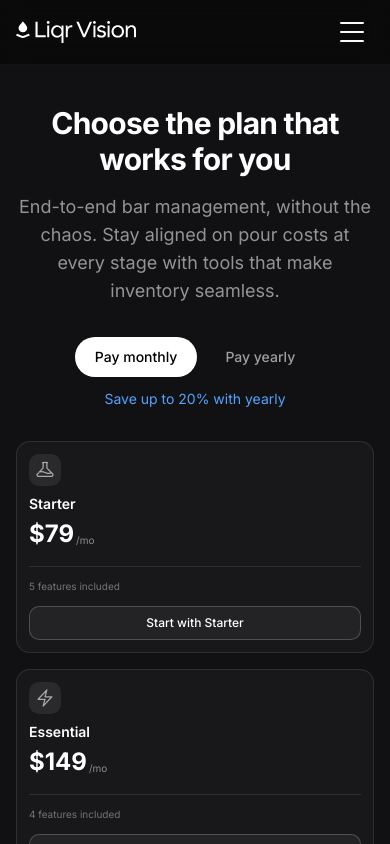
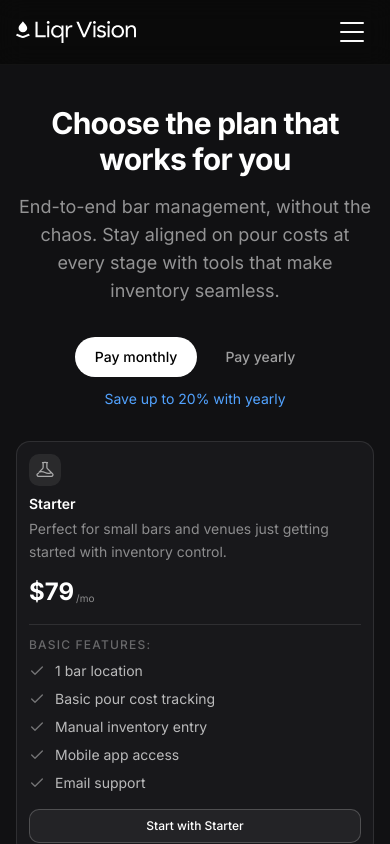
Before and after one commit to colewortman/UNO-Capstone, a Next.js app in the folder web/: page /UNO-Capstone/pricing in a window 390 px wide. Shown: the top 844 px of the page. Built offline with nearby package versions, Linux system fonts and the light colour scheme.

Commit message:
added description on cards for all devices

```diff
--- a/web/app/pricing/page.tsx
+++ b/web/app/pricing/page.tsx
@@ -185,7 +185,7 @@ export default function PricingPage() {
         </div>
       </div>
       <h2 className="mb-1 text-sm font-semibold sm:mb-1.5 sm:text-xl">{tier.name}</h2>
-      <p className="mb-3 hidden text-sm leading-relaxed text-white/50 sm:mb-4 sm:block">{tier.description}</p>
+      <p className="mb-3 text-sm leading-relaxed text-white/50 sm:mb-4">{tier.description}</p>
       <div className="mb-1 flex items-end gap-0.5 sm:gap-1">
         <span className="text-2xl font-bold sm:text-4xl">${getPrice(tier.monthly)}</span>
         <span className="mb-0.5 text-[10px] text-white/50 sm:mb-1 sm:text-sm">/mo</span>
@@ -197,10 +197,10 @@ export default function PricingPage() {
       )}
       {!isYearly && <div className="mb-3 sm:mb-4" />}
       <div className="mb-3 h-px bg-white/10 sm:mb-4" />
-      <p className="mb-2 hidden text-xs font-medium uppercase tracking-widest text-white/35 sm:mb-2 sm:block">
+      <p className="mb-2 text-xs font-medium uppercase tracking-widest text-white/35 sm:mb-2">
         {tier.prefix}
       </p>
-      <ul className="mb-4 hidden flex-1 space-y-2 sm:mb-6 sm:block">
+      <ul className="mb-4 flex-1 space-y-2 sm:mb-6">
         {tier.features
           .filter((f) => !f.endsWith("plus:"))
           .map((feature) => (
@@ -214,9 +214,6 @@ export default function PricingPage() {
             </li>
           ))}
       </ul>
-      <p className="mb-3 flex-1 text-[10px] text-white/40 sm:hidden">
-        {tier.features.filter((f) => !f.endsWith("plus:")).length} features included
-      </p>
       <button
         className={`w-full rounded-lg py-2 text-xs font-medium transition sm:rounded-xl sm:py-2.5 sm:text-sm ${tier.ctaStyle}`}
       >
```
